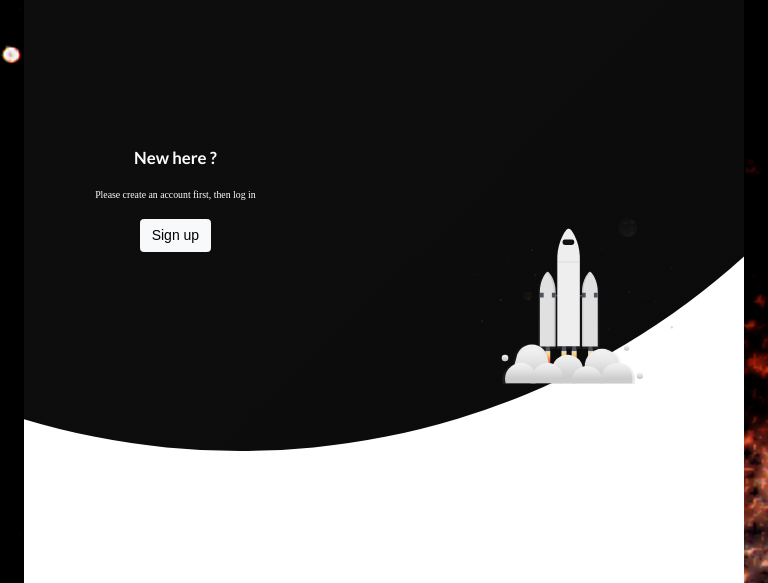
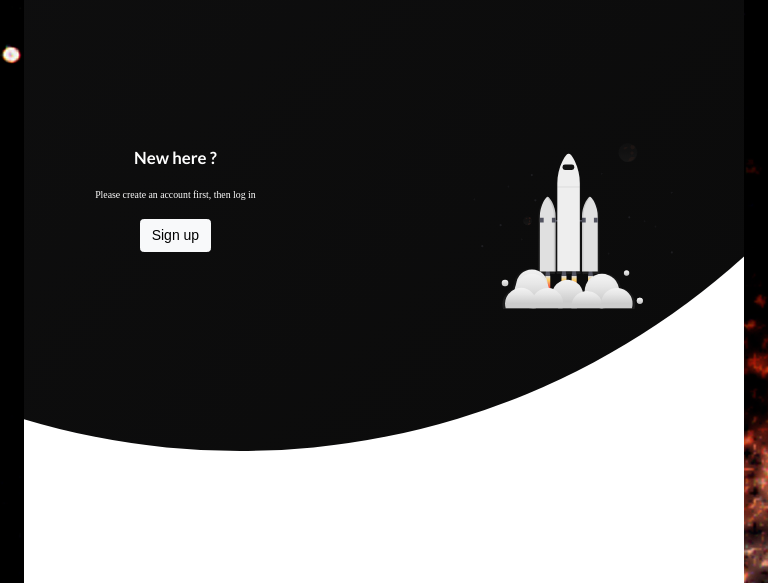
Before and after one commit to thalialietz/iDreamAstronomy, a Flask app: page / in a window 768 px wide. Shown: the top 583 px of the page. Run offline with Flask 2, Linux system fonts and the light colour scheme; some libraries are stand-ins or nearby versions; some web fonts are replaced.

Commit message:
fixed margin top pictures on landing page

```diff
--- a/static/css/styles.css
+++ b/static/css/styles.css
@@ -1408,6 +1408,10 @@
     margin-top: 50px;
     margin-left: 100px;
   }
+  .left-panel img,
+  .right-panel img {
+    margin-top: 50px;
+  }
 /* Landing Page end */
 
 /* Navbar start */
--- a/templates/about.html
+++ b/templates/about.html
@@ -64,6 +64,6 @@
 
        };
     });
-
+    $('.ui.accordion').accordion('toggle', 0);
 </script>
 {% endblock %}
```
